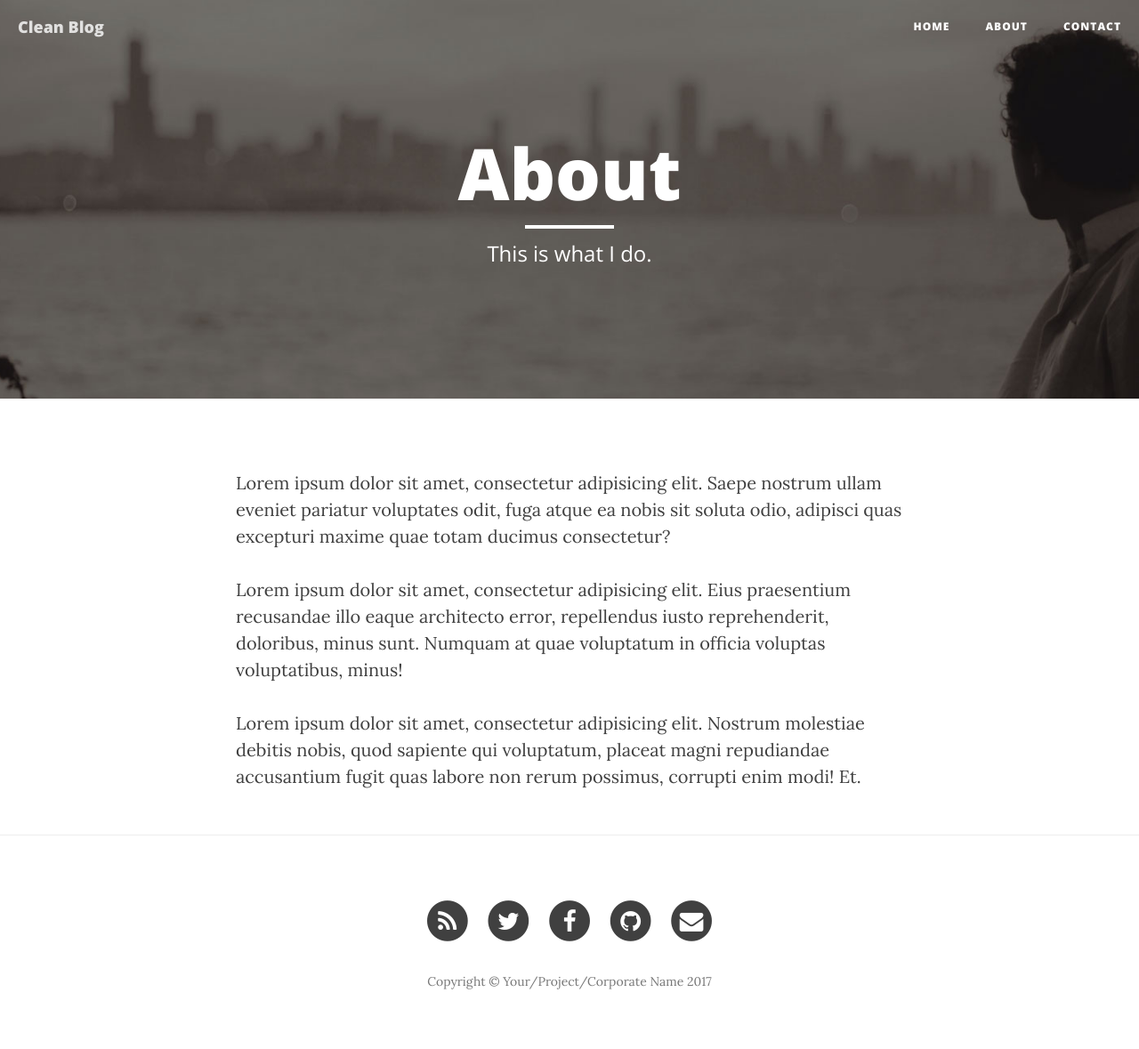
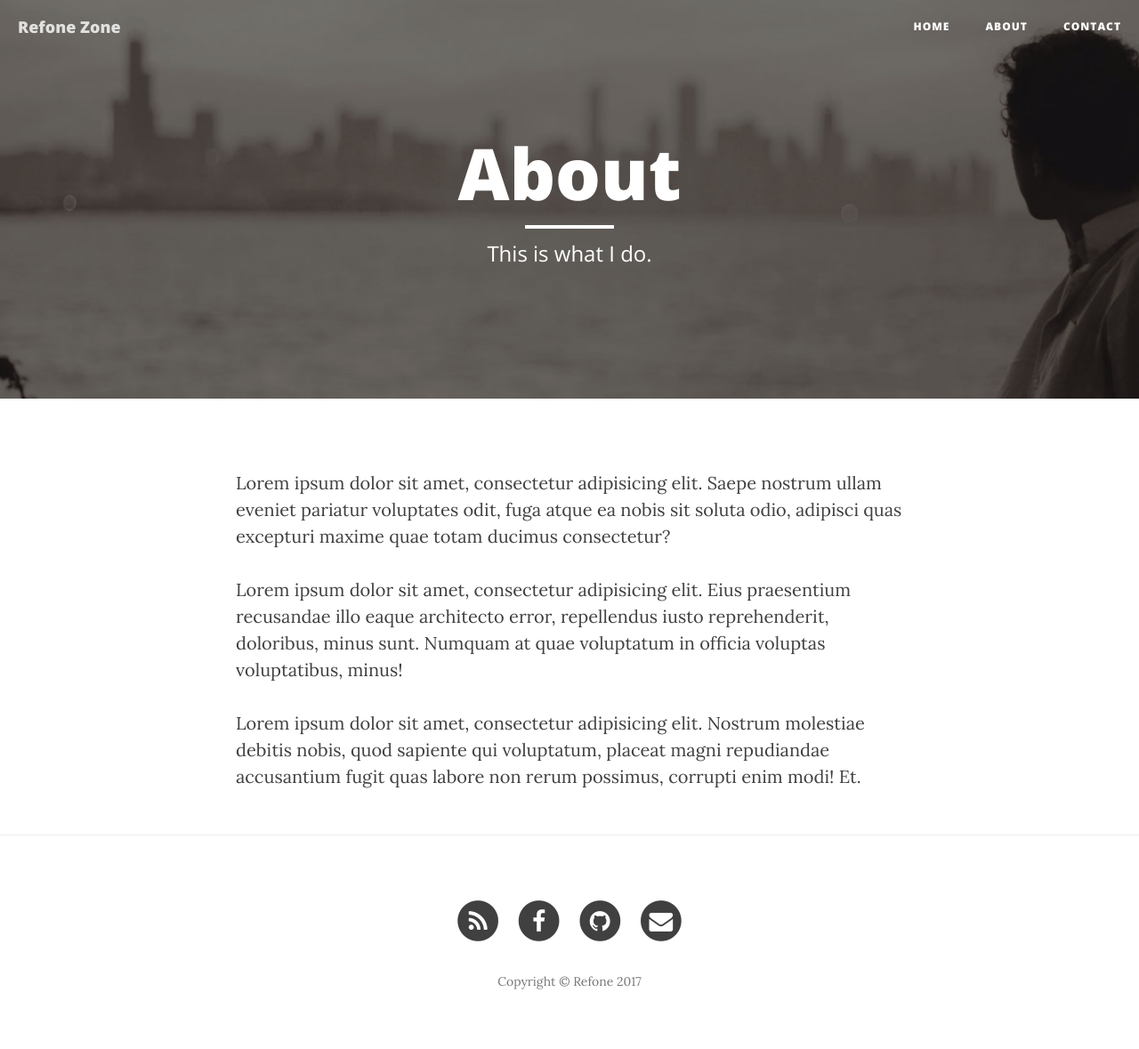
Before and after one commit to Refone/Refone.github.io, a Jekyll site: the page built from about.html, in a window 1280 px wide. Shown: the whole page at 89% size. Built offline with Jekyll 4.4.1, drawn with Linux system fonts in a browser that asks for light colours; nearby versions of some CDN libraries; some of the changed lines change nothing that is shown.

Commit message:
change name

```diff
--- a/_config.yml
+++ b/_config.yml
@@ -1,14 +1,15 @@
 # Site settings
-title: Clean Blog
+title: Refone Zone
 header-img: img/home-bg.jpg
-email: your-email@yourdomain.com
-copyright_name: Your/Project/Corporate Name
-description: "Write your site description here. It will be used as your sites meta description as well!"
+email: hustliuruifeng@gmail.com
+copyright_name: Refone
+description: "Blog of Refone"
+
 # url: "http://yourdomain.com"
-twitter_username: SBootstrap
-github_username:  davidtmiller
-facebook_username:  StartBootstrap
-email_username:  your-email@yourdomain.com
+twitter_username:
+github_username:  refone
+facebook_username:  刘瑞丰
+email_username:  hustliuruifeng@gmail.com
 
 # Google Analytics
 # To enable google analytics, uncomment below line with a valid Google Tracking ID
```
